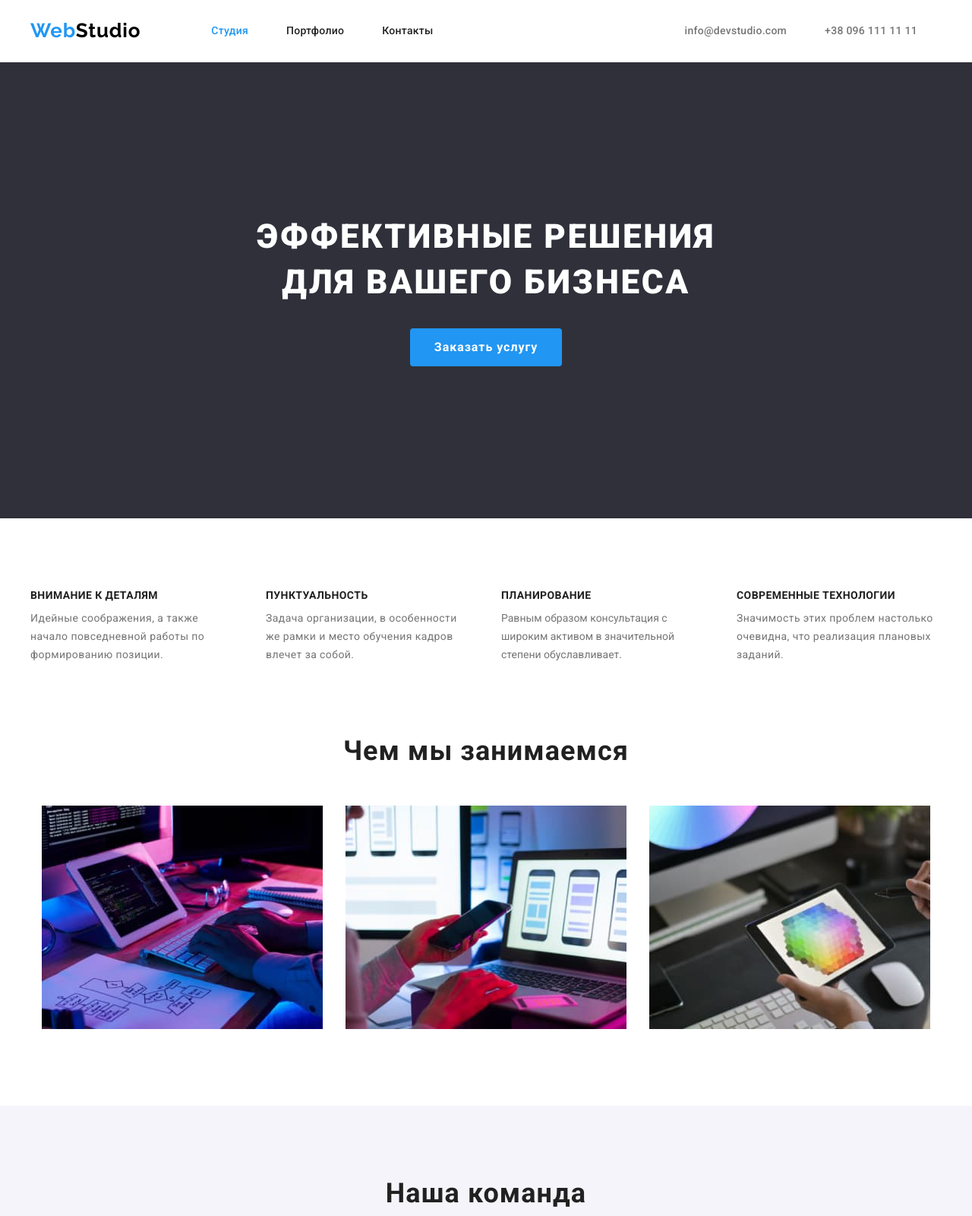
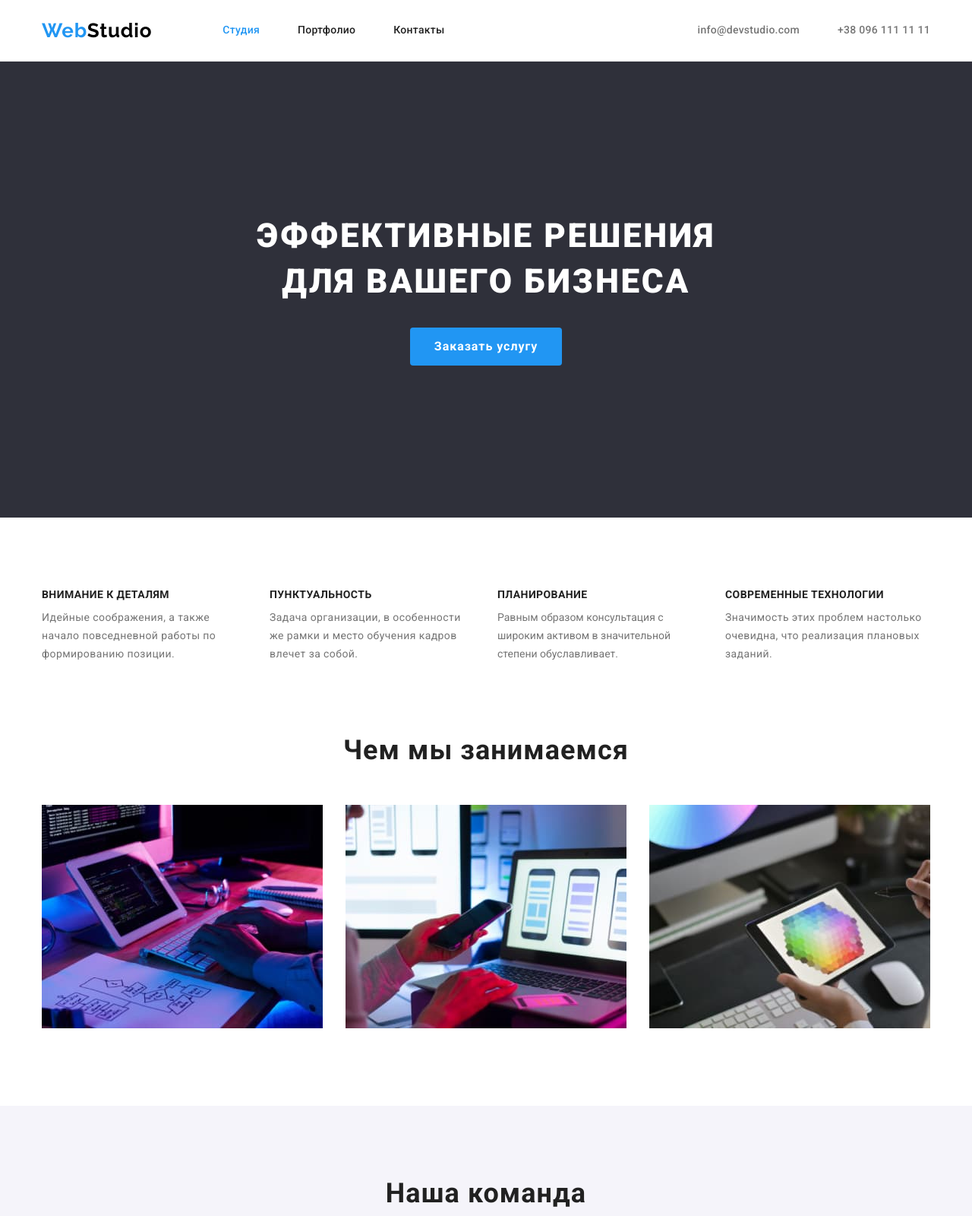
Before and after one commit to Kenlant/goit-markup-hw-03, a plain HTML site: page index.html in a window 1280 px wide. Shown: the top 1600 px of the page at 76% size. Drawn offline with nearby package versions, Linux system fonts and the light colour scheme.

Commit message:
[FIX]: amendments lesson 3

```diff
--- a/css/style.css
+++ b/css/style.css
@@ -70,6 +70,7 @@ ul {
 .container {
     width: 1200px;
     margin: auto;
+    padding: 0 15px;
 }
 
 .section {
@@ -104,28 +105,21 @@ ul {
 /* header styles start */
 
 .header {
-    padding: 25px 0;
     border-bottom: 1px solid var(--header-bottom-border-clr);
 }
 
 .header > .container {
     display: flex;
+    align-items: center;
 }
 
 .header-nav {
-    display: flex;
-    justify-content: space-between;
-    align-items: center;
     margin-left: 93px;
 }
 
 .header-nav-list {
     display: flex;
-    justify-content: space-between;
-}
-
-.header-list-item:not(:first-child) {
-    margin-left: 50px;
+    column-gap: 50px;
 }
 
 .header-logo-link,
@@ -144,6 +138,9 @@ ul {
 }
 
 .header-nav-link {
+    display: block;
+    padding: 32px 0;
+
     font-weight: 500;
     line-height: 1.14;
     letter-spacing: 0.02em;
@@ -153,14 +150,14 @@ ul {
 .header-contacts {
     display: flex;
     align-items: center;
-    margin-left: 331px;
-}
-
-.header-contacts-item:not(:first-child) {
-    margin-left: 50px;
+    gap: 50px;
+    margin-left: auto;
 }
 
 .header-contacts-link {
+    display: block;
+    padding: 32px 0;
+
     font-weight: 500;
     line-height: 1.14;
     letter-spacing: 0.02em;
@@ -249,7 +246,7 @@ ul {
 /* features section styles start */
 .features-list {
     display: flex;
-    justify-content: space-between;
+    column-gap: 30px;
 }
 
 .feature-card {
@@ -290,7 +287,7 @@ ul {
 
 .work-items {
     display: flex;
-    justify-content: space-around;
+    column-gap: 30px;
 }
 
 /* work section styles end */
@@ -312,12 +309,14 @@ ul {
 
 .team-list {
     display: flex;
-    justify-content: space-between;
+    column-gap: 30px;
 }
 
 .team-card {
     width: 270px;
     background-color: var(--bg-main);
+    box-shadow: 0px 1px 3px rgba(0, 0, 0, 0.12), 0px 1px 1px rgba(0, 0, 0, 0.14), 0px 2px 1px rgba(0, 0, 0, 0.2);
+    border-radius: 0px 0px 4px 4px;
 }
 
 .team-card-image-container {
@@ -361,10 +360,7 @@ ul {
 .product-filter-list {
     display: flex;
     margin-bottom: 50px;
-}
-
-.product-filter-list-item:not(:first-child) {
-    margin-left: 8px;
+    column-gap: 8px;
 }
 
 .product-filter-button {
@@ -389,14 +385,7 @@ ul {
 .products-list {
     display: flex;
     flex-wrap: wrap;
-}
-
-.products-list-item:not(:nth-child(3n + 1)) {
-    margin-left: 30px;
-}
-
-.products-list-item:not(:nth-last-child(-n + 3)) {
-    margin-bottom: 30px;
+    gap: 30px;
 }
 
 .product-card {
```
